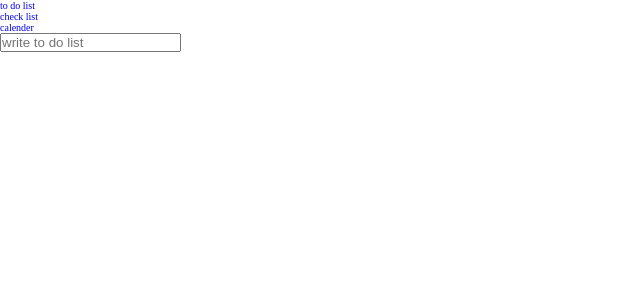
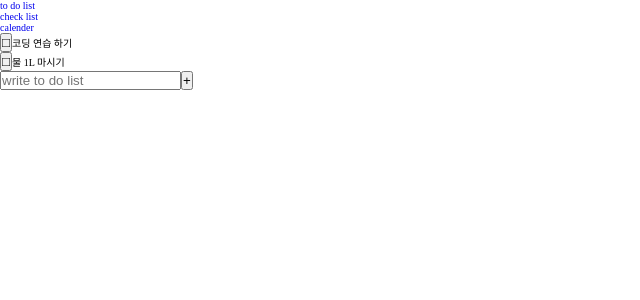
Before and after one commit to baby-lamb/to-do-list-react, a React (Create React App) app: page / in a window 1280 px wide. Shown: the top 300 px of the page, without its empty margins (0-640 px from the left). Built offline with nearby package versions, Linux system fonts and the light colour scheme.

Commit message:
뼈대 만드는 중

```diff
--- a/src/components/Contents.js
+++ b/src/components/Contents.js
@@ -12,7 +12,16 @@ class Contents extends Component {
     return (
       <ul>
         <li>
+          <input type="button" value="□" />
+          코딩 연습 하기
+        </li>
+        <li>
+          <input type="button" value="□" />
+          물 1L 마시기
+        </li>
+        <li>
           <input type="text" placeholder="write to do list" />
+          <input type="button" value="+" />
         </li>
       </ul>
     );
```
